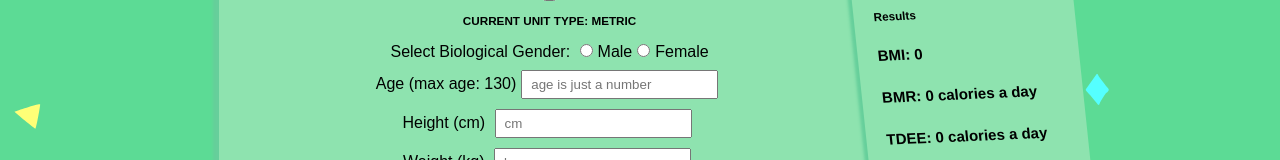
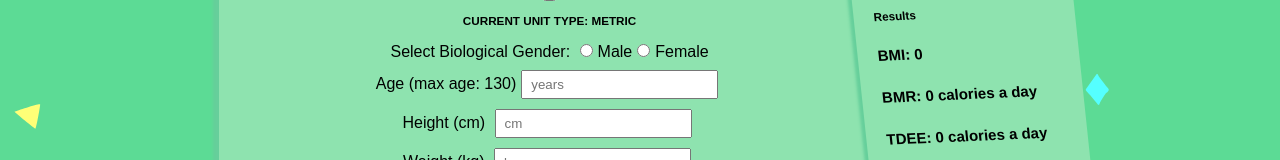
Before and after one commit to nevtay/jumpstartProject_1, a React (Create React App) app: page / in a window 1280 px wide. Shown: the part 407-567 px from the top of the page. Built offline with nearby package versions, Linux system fonts and the light colour scheme; a web font is replaced by a local one.

Commit message:
changed placeholder copy to represent age in years

```diff
--- a/src/components/Input-Age.js
+++ b/src/components/Input-Age.js
@@ -36,7 +36,7 @@ render() {
             onChange={this.props.setAge}
             onKeyPress={this.inputsToIgnore}
             onBlur={this.ifInputExceedsAge}
-            placeholder="age is just a number"
+            placeholder="years"
             />
 
         </fieldset>
```
